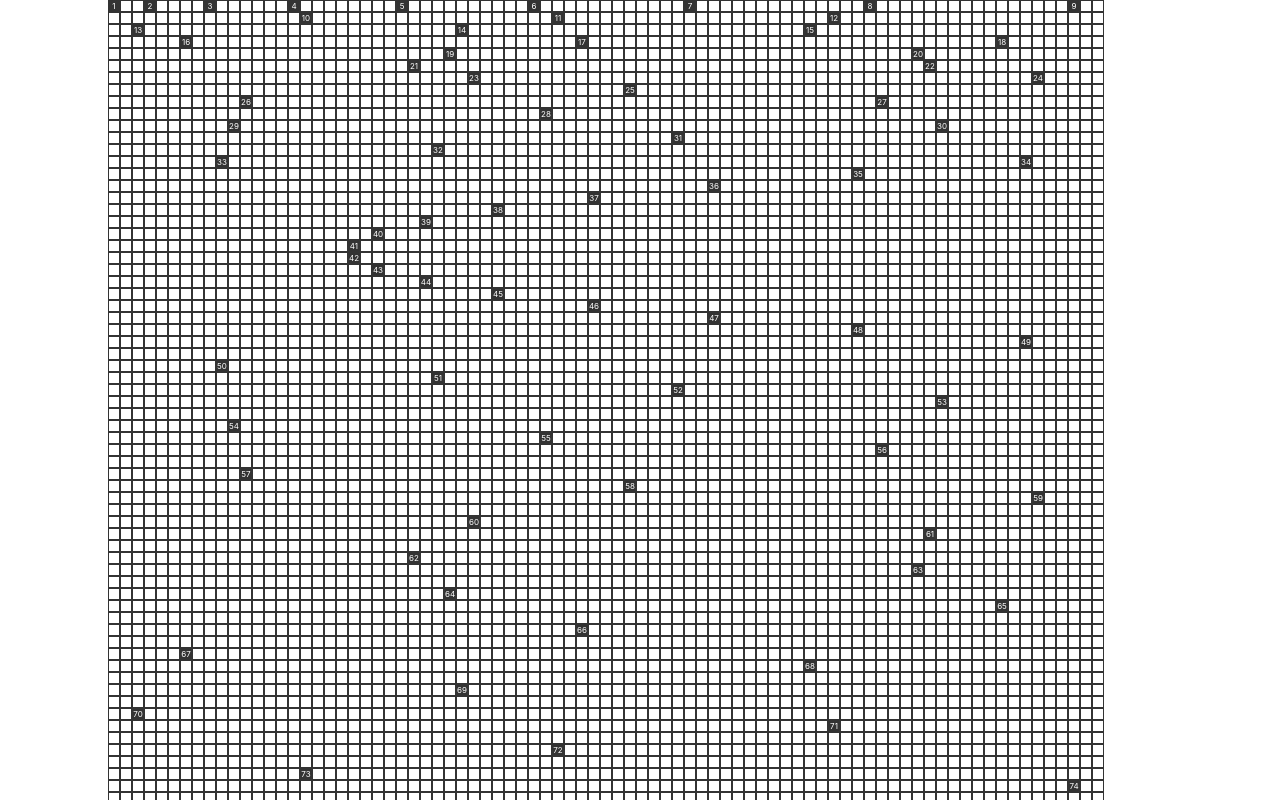
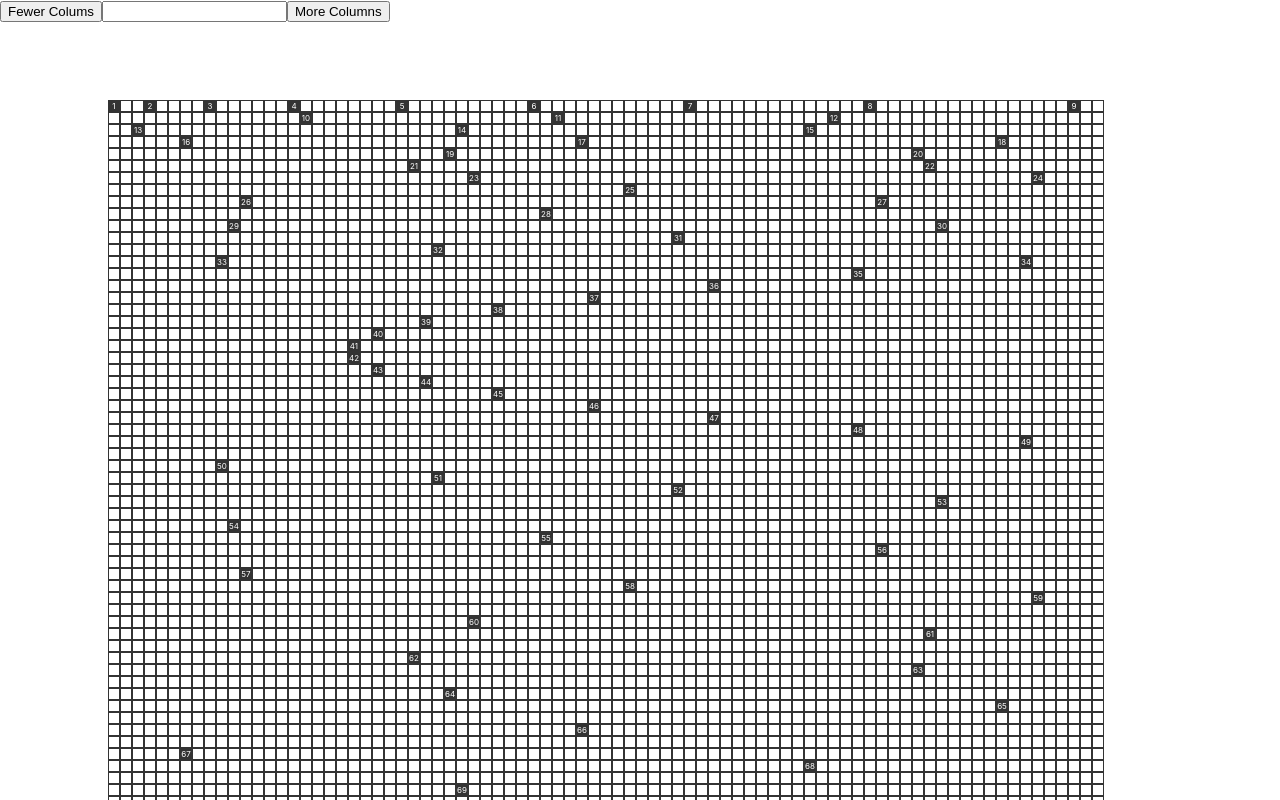
Before and after one commit to aalvinlin/square-visualizer, a React (Create React App) app: page / in a window 1280 px wide. Shown: the top 800 px of the page. Built offline with nearby package versions, Linux system fonts and the light colour scheme.

Commit message:
add state to App.js to control grid size

```diff
--- a/src/App.css
+++ b/src/App.css
@@ -7,6 +7,12 @@ body {
   align-items: flex-start;
 }
 
+#controls {
+  min-height: 100px;
+  height: 10vh;
+
+  width: 95vw;
+}
 
 #grid {
   margin: 0 auto;
--- a/src/App.js
+++ b/src/App.js
@@ -1,14 +1,21 @@
+import React, { useState } from "react";
+
 import Grid from "./components/Grid";
+import Controls from "./components/Controls";
 
 import './App.css';
 
 function App() {
 
-  const gridWidth = 10;
+  const [gridWidth, setGridWidth] = useState(10);
+
   const squaredNumbers = 100;
 
   return (
-    <Grid gridWidth={gridWidth} squaredNumbers={squaredNumbers} />
+    <>
+      <Controls gridWith={gridWidth} setGridWidth={setGridWidth} />
+      <Grid gridWidth={gridWidth} squaredNumbers={squaredNumbers} />
+    </>
   );
 }
 
--- a/src/components/Controls.js
+++ b/src/components/Controls.js
@@ -1,12 +1,12 @@
 import React from "react";
 
-const Controls = ({currentWidth, changeWidth}) => {
+const Controls = ({gridWidth, setGridWidth}) => {
     return (
         <div id="controls">
 
-            <button id="control_button" onClick={() => changeWidth(-1)}>Fewer Colums</button>
-            <input type="number" value={currentWidth}></input>
-            <button id="control_button" onClick={() => changeWidth(1)}>More Columns</button>
+            <button id="control_button" onClick={() => setGridWidth(gridWidth - 1)}>Fewer Colums</button>
+            <input type="number" value={gridWidth}></input>
+            <button id="control_button" onClick={() => setGridWidth(gridWidth + 1)}>More Columns</button>
 
         </div>
     )
```
